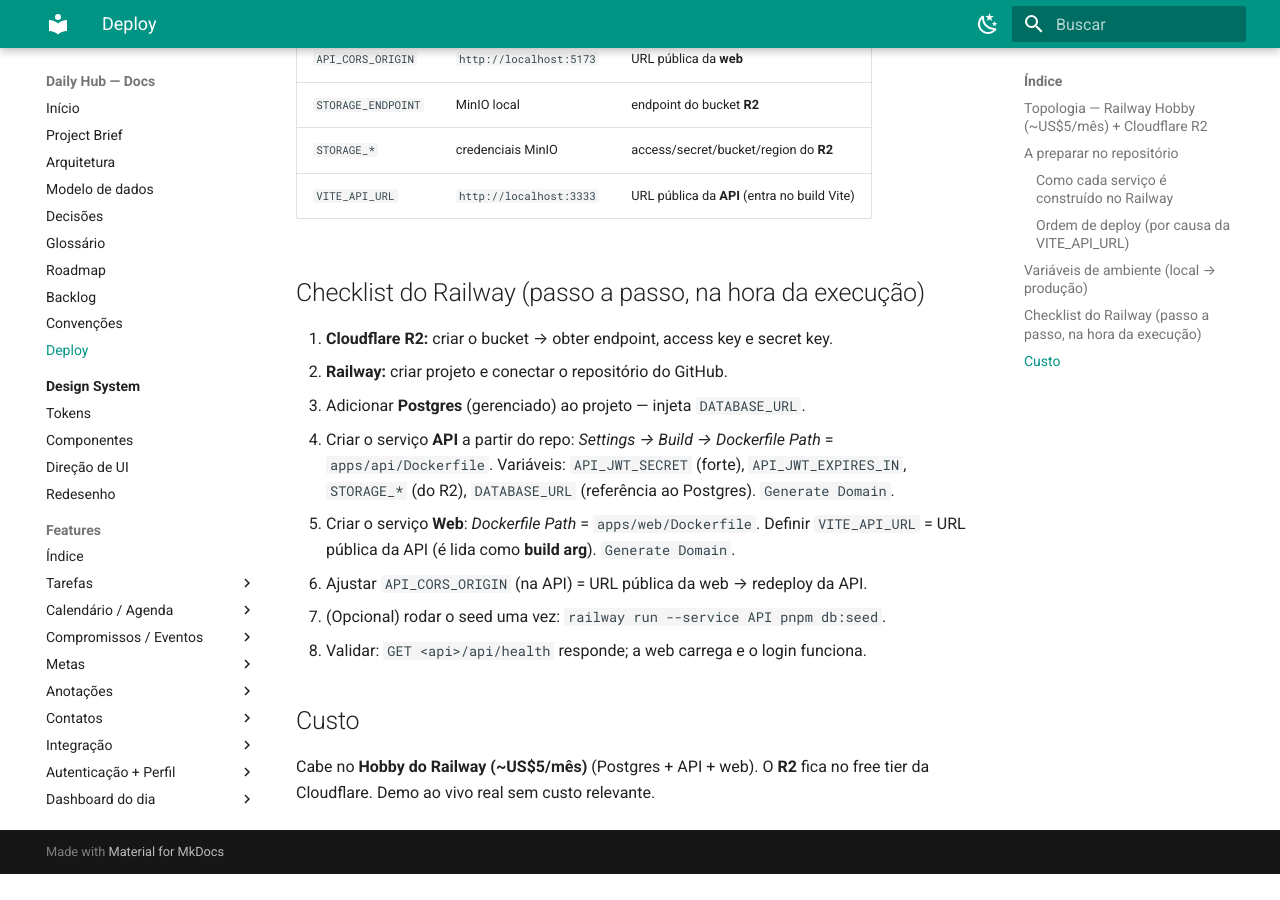
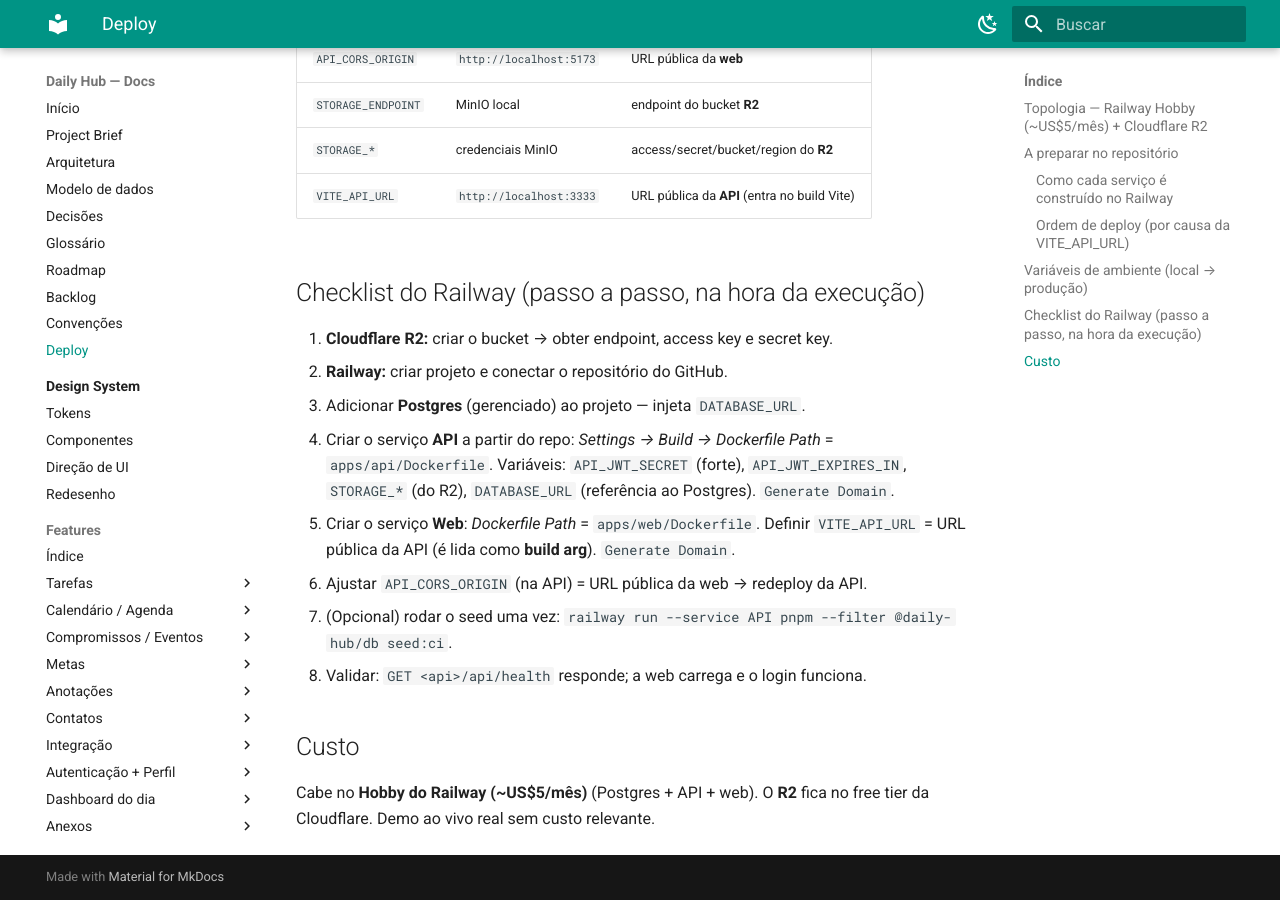
Before and after one commit to amaroAdonis/daily-hub, an MkDocs documentation site: the page built from docs/deploy.md, in a window 1280 px wide and 900 px high, scrolled down 2105 px. Built offline with MkDocs 1.6.1 and Material for MkDocs 9.7.7, drawn with Linux system fonts in a browser that asks for light colours; before the commit the page ends 2979 px from its top, so only the background shows below that.

Commit message:
build(db): adiciona seed:ci (sem dotenv) para seed em producao via railway run
Co-Authored-By: Claude Opus 4.8 (1M context) <noreply@anthropic.com>

```diff
--- a/docs/deploy.md
+++ b/docs/deploy.md
@@ -81,7 +81,7 @@ O Vite **congela** a `VITE_API_URL` em build-time, então a ordem importa:
 5. Criar o serviço **Web**: _Dockerfile Path_ = `apps/web/Dockerfile`. Definir
    `VITE_API_URL` = URL pública da API (é lida como **build arg**). `Generate Domain`.
 6. Ajustar `API_CORS_ORIGIN` (na API) = URL pública da web → redeploy da API.
-7. (Opcional) rodar o seed uma vez: `railway run --service API pnpm db:seed`.
+7. (Opcional) rodar o seed uma vez: `railway run --service API pnpm --filter @daily-hub/db seed:ci`.
 8. Validar: `GET <api>/api/health` responde; a web carrega e o login funciona.
 
 ## Custo
```
Also changed, not shown: 1 other file.
